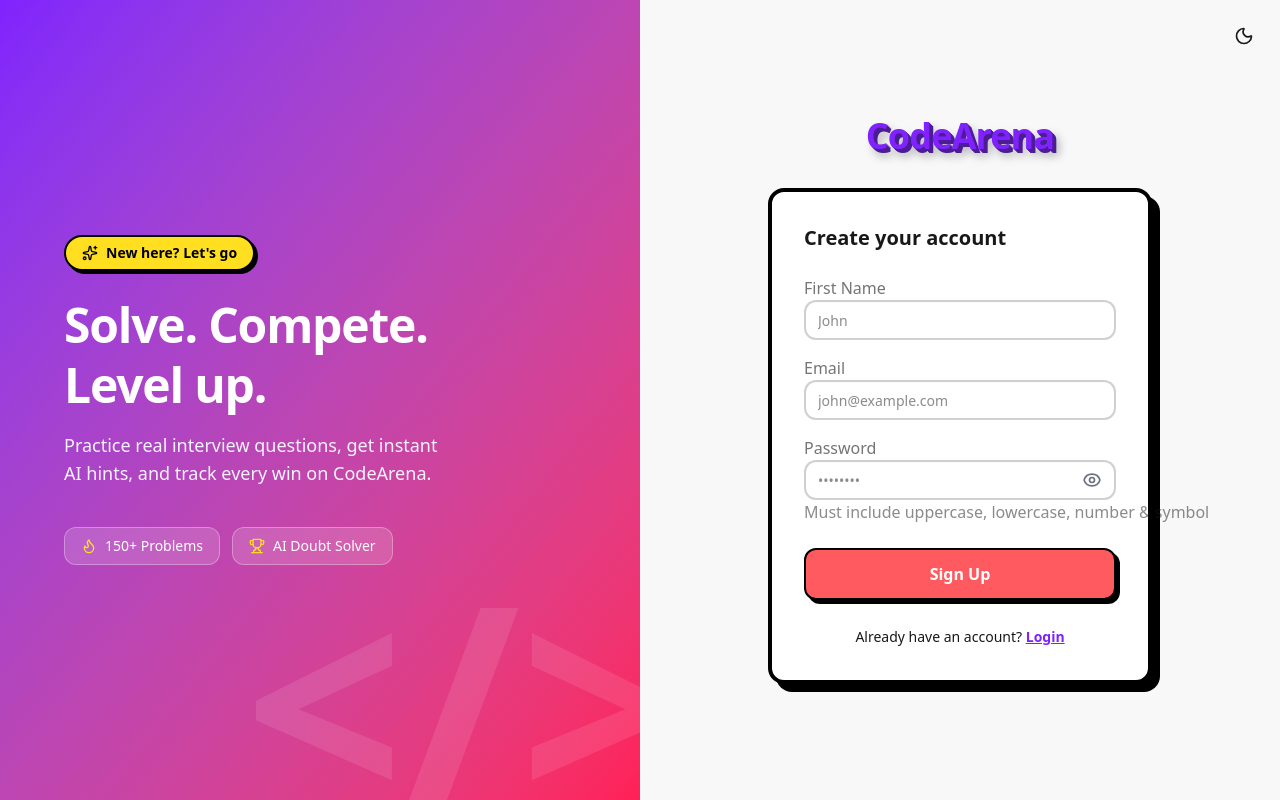
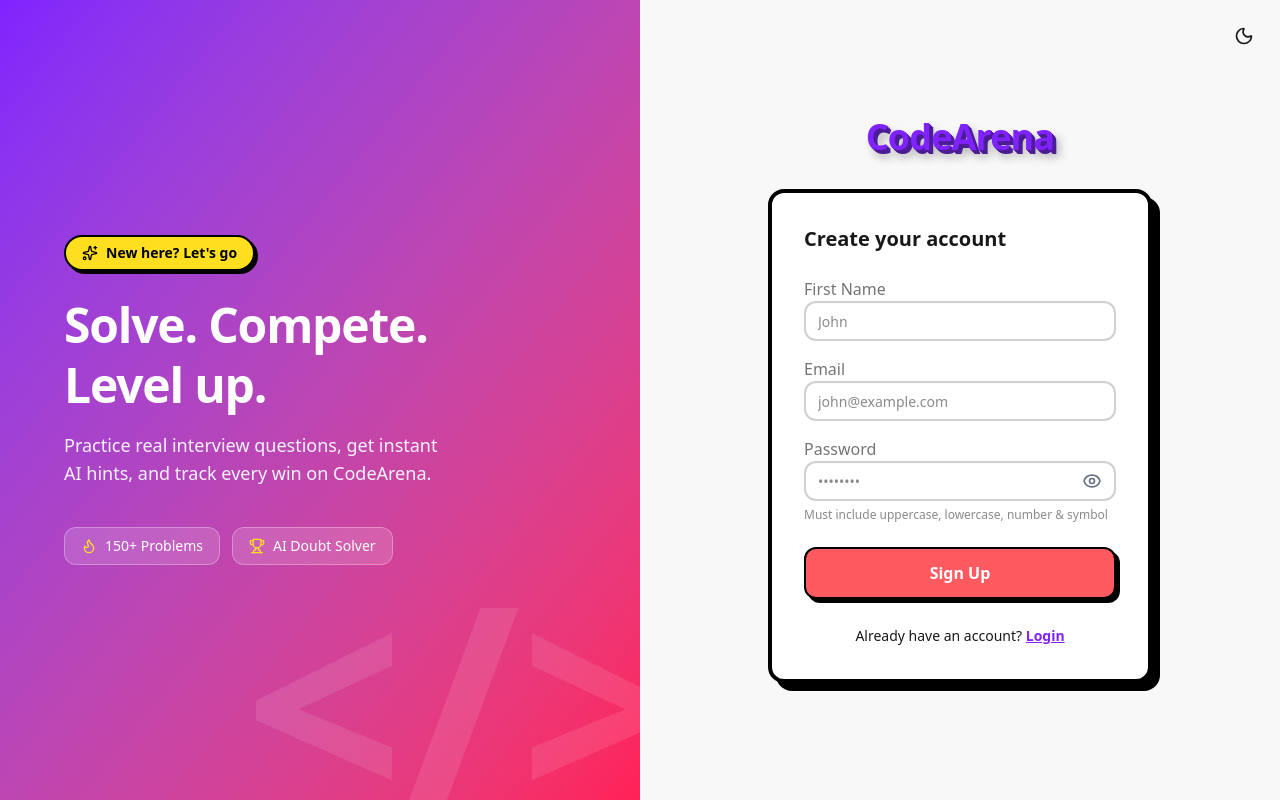
Before and after one commit to ARBAZ07-bot/LeetCode-Project, a React (Vite) app in the folder frontend/: page /signup in a window 1280 px wide. Built offline with nearby package versions, Linux system fonts and the light colour scheme; no server answers.

Commit message:
Fix password helper text overflow

```diff
--- a/frontend/src/pages/Signup.jsx
+++ b/frontend/src/pages/Signup.jsx
@@ -151,11 +151,9 @@ function Signup() {
                 {errors.password && (
                   <span className="text-error text-sm mt-1">{errors.password.message}</span>
                 )}
-                <label className="label">
-                  <span className="label-text-alt text-base-content/50">
-                    Must include uppercase, lowercase, number & symbol
-                  </span>
-                </label>
+                <p
+                    className="text-xs text-base-content/50 mt-1.5">Must include uppercase, lowercase, number & symbol
+                </p>
               </div>
 
               <button
```
